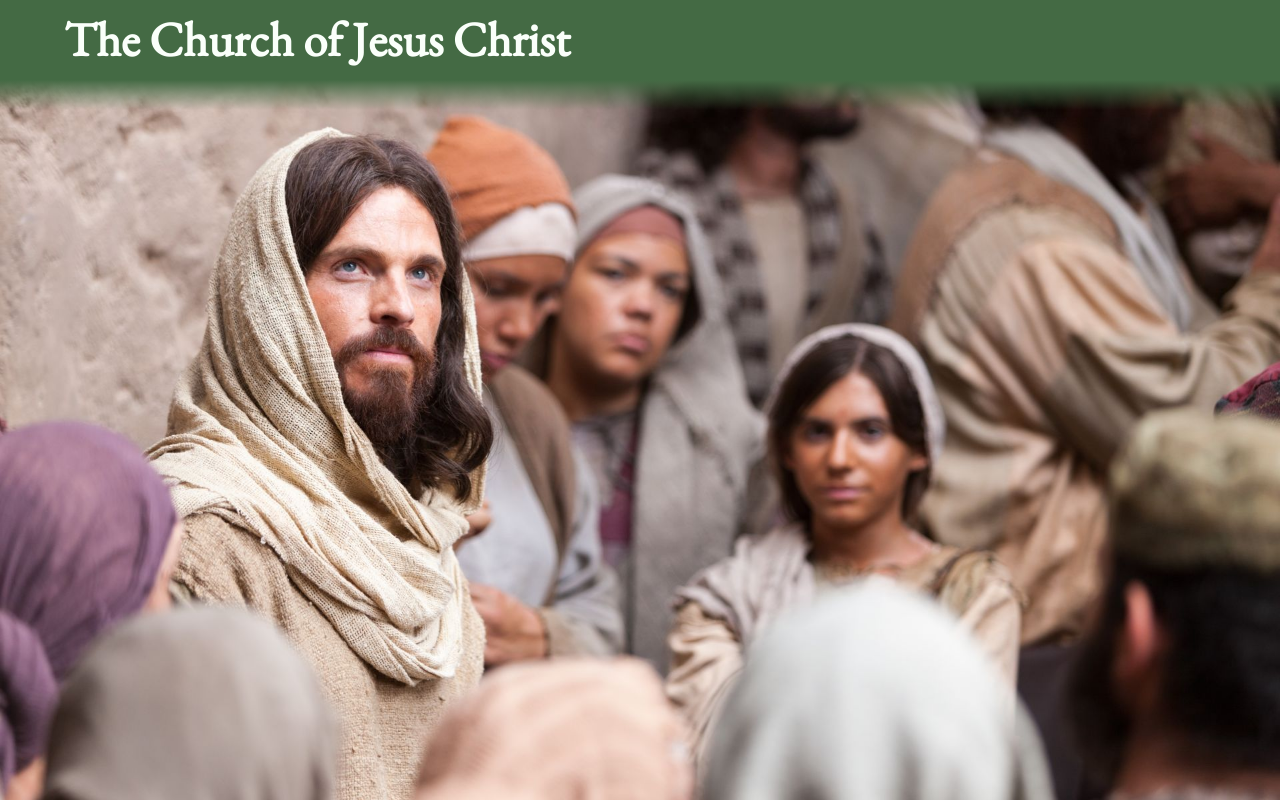
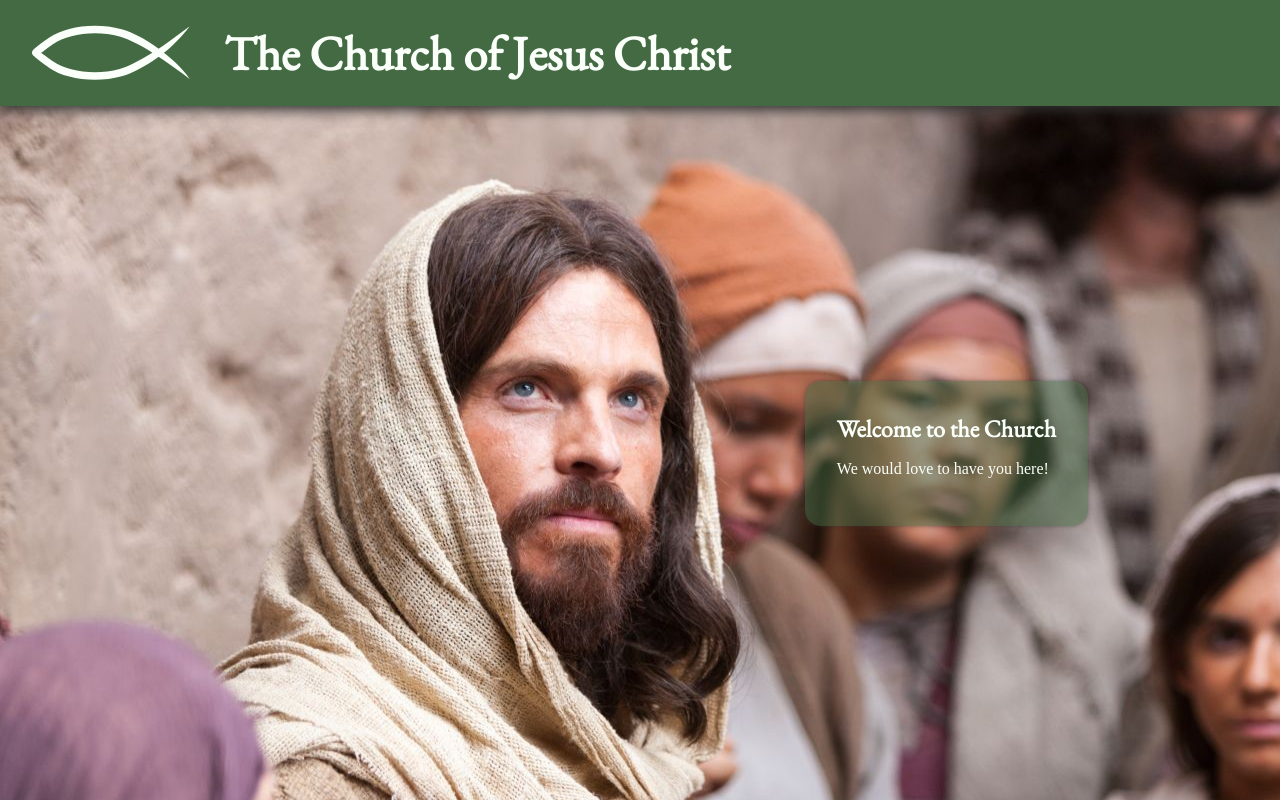
Before and after one commit to pixilcode/rel212-final-project, a plain HTML site: page index.html in a window 1280 px wide. Shown: the top 804 px of the page. Drawn offline with nearby package versions, Linux system fonts and the light colour scheme.

Commit message:
Add ichthys images

```diff
--- a/index.html
+++ b/index.html
@@ -10,15 +10,20 @@
   <link rel="preconnect" href="https://fonts.gstatic.com" crossorigin>
   <link href="https://fonts.googleapis.com/css2?family=EB+Garamond&display=swap" rel="stylesheet">
   <link href="style.css" rel="stylesheet" />
+  <link href="/assets/ichthys-black.svg" rel="icon" />
 </head>
 
 <body>
   <header>
     <article id="nav-bar">
+      <img alt="Church Logo" src="/assets/ichthys.svg" />
       <h1>The Church of Jesus Christ</h1>
     </article>
-    <article id="front-image">
-      <img alt="Jesus teaches the people" src="/assets/pictures_of_jesus_crowd.jpg" />
+    <article id="banner">
+      <div id="banner-text">
+        <h2>Welcome to the Church</h2>
+        <p>We would love to have you here!</p>
+      </div>
     </article>
   </header>
   <section id="come-and-see">
--- a/style.css
+++ b/style.css
@@ -1,19 +1,23 @@
 :root {
-  --stone-dark-grey: #666666;
-  --stone-light-grey: #999999;
+  --stone-dark-grey: rgb(102, 102, 102);
+  --stone-light-grey: rgb(153, 153, 153);
 
-  --primary: #446a44;
-  --on-primary: #fafffa;
-  --primary-container: #95e995;
-  --on-primary-container: #293f29;
+  --primary: rgb(68, 106, 68);
+  --on-primary: rgb(250, 255, 250);
+  --primary-translucent: rgba(68, 106, 68, 0.5);
+  --primary-container: rgb(149, 233, 149);
+  --on-primary-container: rgb(41, 63, 41);
 
-  --secondary: #6a5744;
-  --on-secondary: #fffaf0;
-  --secondary-container: #e9bf95;
-  --on-secondary-container: #3f3429;
+  --secondary: rgb(106, 87, 68);
+  --on-secondary: rgb(255, 250, 240);
+  --secondary-container: rgb(233, 191, 149);
+  --on-secondary-container: rgb(63, 52, 41);
 
   --neutral: var(--stone-dark-grey);
   --neutral-variant: var(--stone-light-grey);
+
+  --box-shadow: rgb(49, 49, 49);
+  --box-shadow-translucent: rgb(49, 49, 49, 0.5);
 }
 
 body {
@@ -34,40 +38,50 @@ h6 {
 header {
   color: var(--on-primary);
 
-  display: grid;
-  grid-template-columns: auto auto;
-  grid-template-rows: auto auto;
+  display: flex;
+  flex-direction: column;
+
+  width: 100vw;
+  height: 100vh;
 }
 
 header #nav-bar {
   background-color: var(--primary);
-  background: linear-gradient(var(--primary) 5rem, rgba(0, 0, 0, 0));
-  padding-bottom: 2rem;
+  box-shadow: 0 2px 12px 2px var(--box-shadow);
+  z-index: 1;
 
-  grid-column: 1 / 3;
-  grid-row: 1;
+  display: flex;
+  flex-direction: row;
+  gap: 2.5vw;
+  align-items: center;
 
-  z-index: 1;
+  padding: 0.5rem 2.5vw;
 }
 
 header #nav-bar h1 {
   font-size: 3rem;
-  padding: 0.5rem 5vw;
 }
 
-header #front-image {
-  grid-column: 1 / 3;
-  grid-row: 1 / 3;
+header #banner {
+  flex-grow: 1;
 
-  z-index: 0;
+  background-image: url("/assets/pictures_of_jesus_crowd.jpg");
+  background-repeat: no-repeat;
+  background-position-y: 20%;
 
-  width: 100vw;
-  max-height: 100vh;
-  overflow: hidden
+  display: flex;
+  flex-direction: row;
+  justify-content: end;
+  align-items: center;
+
+  padding: 0 15vw;
 }
 
-header img {
-  width: 100%;
+header #banner-text {
+  background-color: var(--primary-translucent);
+  padding: 2rem 2.5vw;
+  border-radius: 1rem;
+  box-shadow: 0 0 4px 0px var(--box-shadow-translucent);
 }
 
 /* SVG Animation */
```
Also changed, not shown: assets/ichthys-black.svg (added), assets/ichthys.svg (added).
